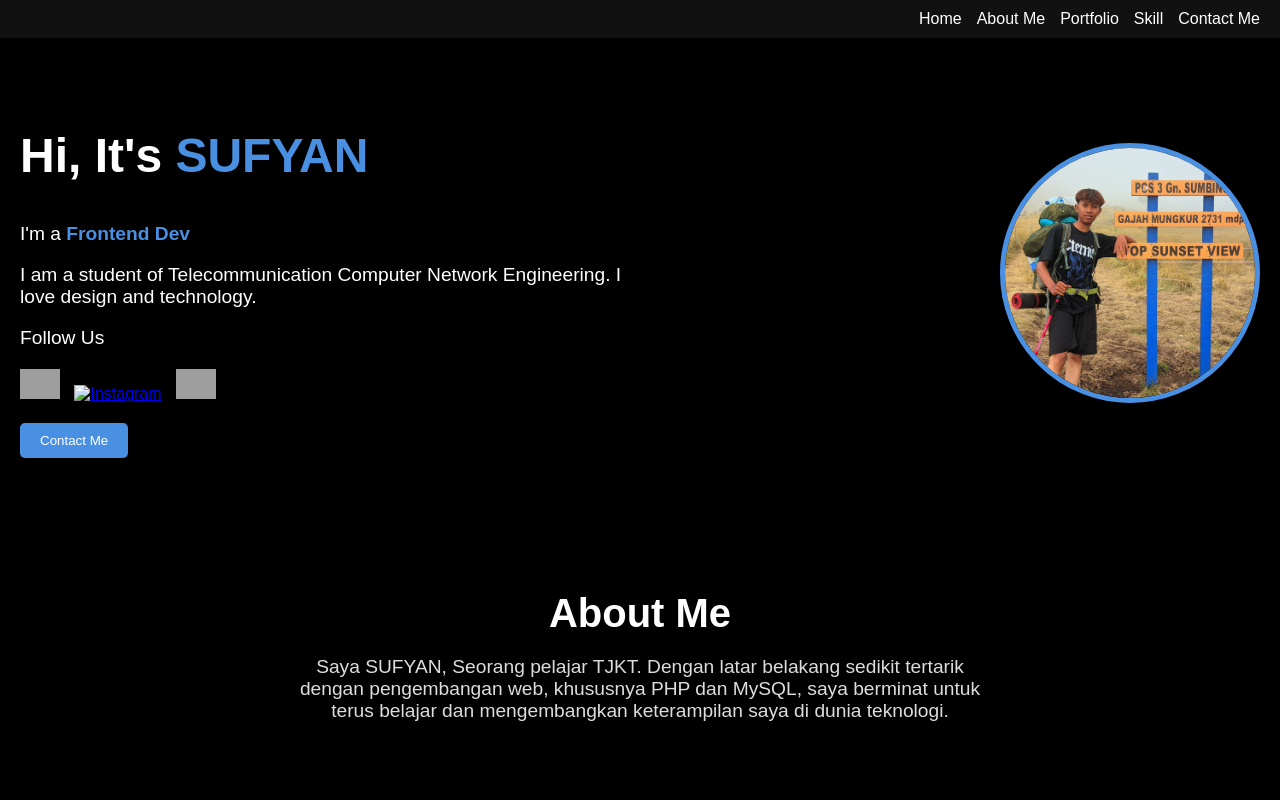
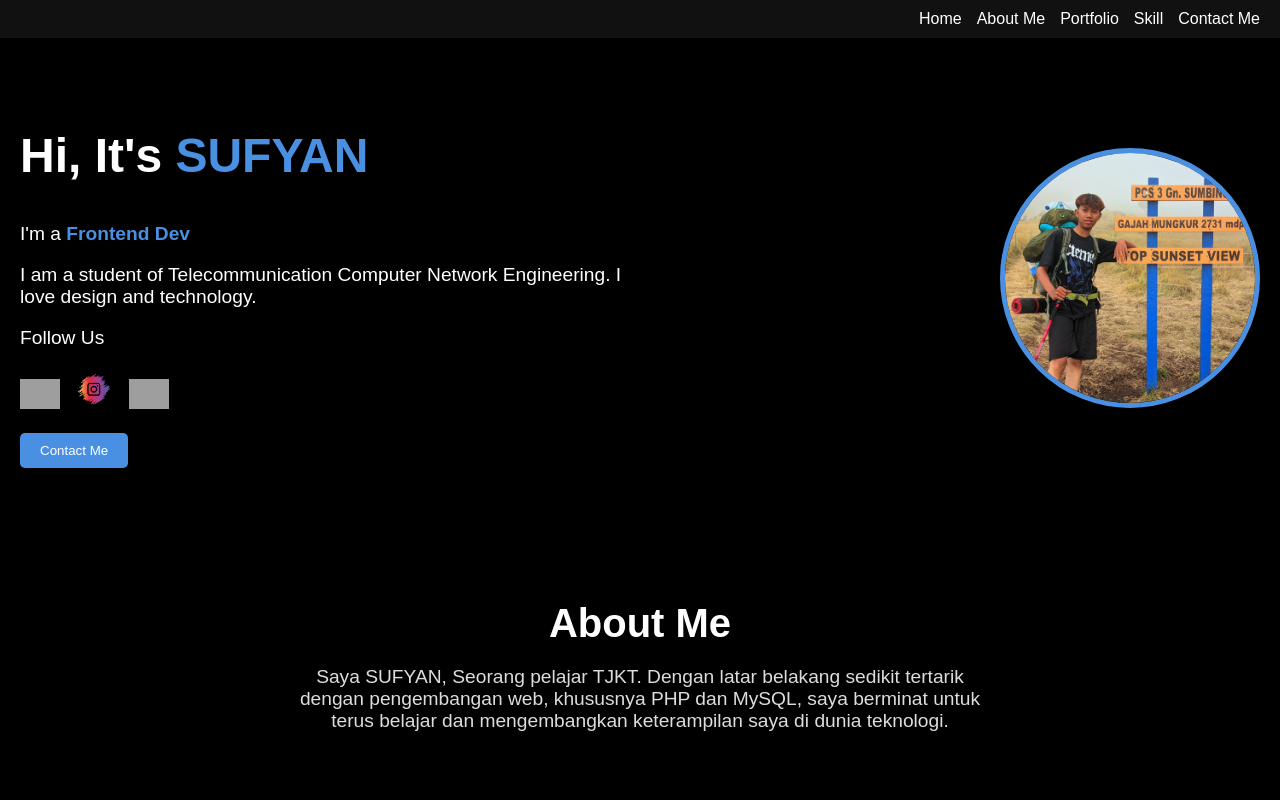
Before and after one commit to suffsembret/autoinstall, a website: page src/views/index.html in a window 1280 px wide. Shown: the top 800 px of the page. Drawn offline with Linux system fonts and the light colour scheme; grey boxes are pictures that could not be loaded.

Commit message:
Update index.html

```diff
--- a/src/views/index.html
+++ b/src/views/index.html
@@ -28,7 +28,7 @@
             <p>Follow Us</p>
             <div class="social-icons">
                 <a href="https://www.tiktok.com/@sufyann032?_t=ZS-8rp1P0pbv1U&_r=1"><img src="https://i.pinimg.com/originals/e4/15/d6/e415d6bd27900cc066d0b8b23a7f1055.png" alt="TikTok"></a>
-                <a href="https://www.instagram.com/sufyann.n/profilecard/?igsh=MW0xa3hiZnFpeDloaw==" target="_blank"><img src="logig.png" alt="Instagram"></a>
+                <a href="https://www.instagram.com/sufyann.n/profilecard/?igsh=MW0xa3hiZnFpeDloaw==" target="_blank"><img src="/img/logig.png" alt="Instagram"></a>
                 <a href="#"><img src="https://cdn-icons-png.flaticon.com/512/25/25231.png" alt="GitHub"></a>
             </div>
             <button class="contact-button">Contact Me</button>
```
